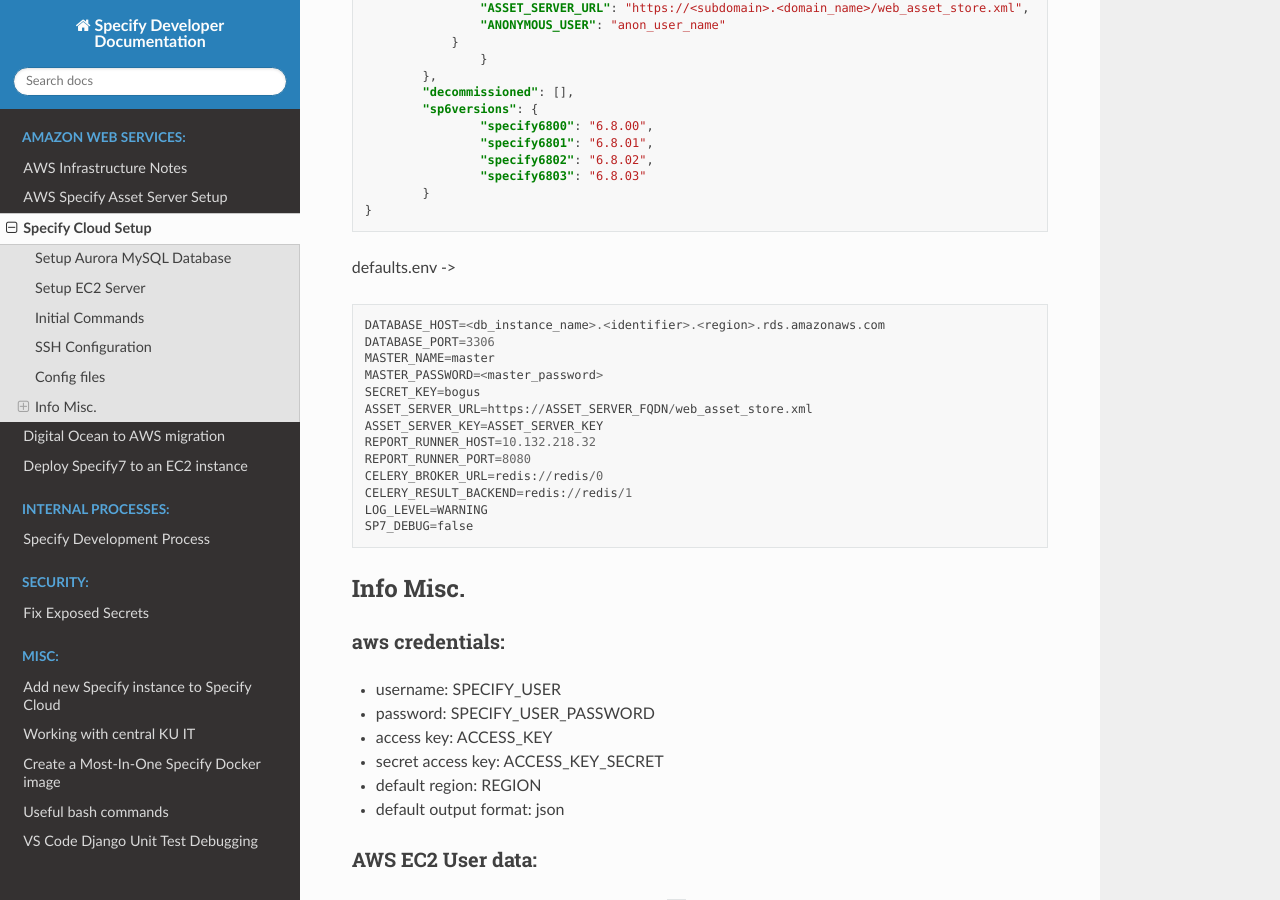
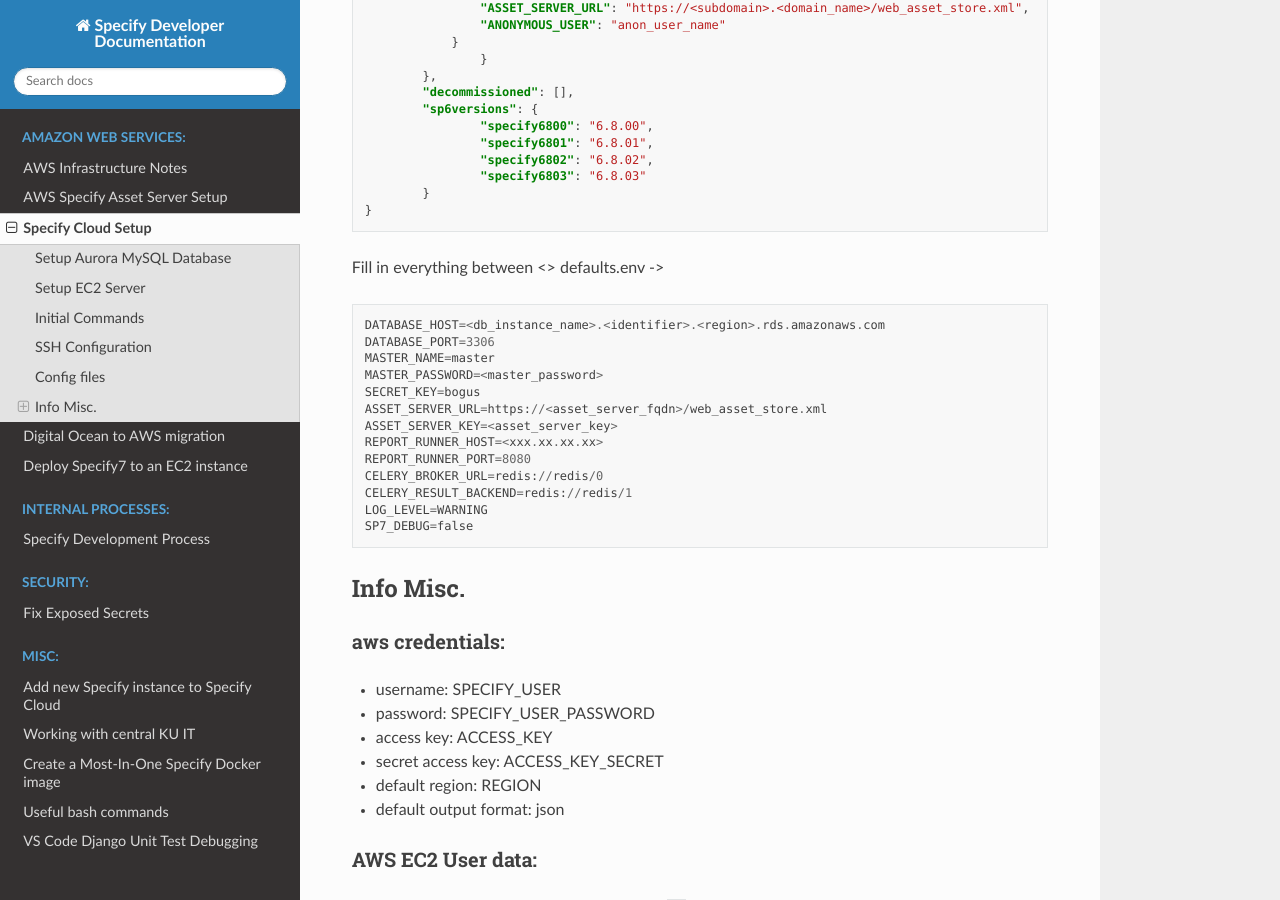
Before and after one commit to specify/specify.github.io, a Sphinx documentation site: the page built from sphinx/aws/aws_specify_cloud_setup.md, in a window 1280 px wide and 900 px high, scrolled down 1211 px. Built offline with Sphinx 7.4.7 and the Read the Docs theme 2.0.0, drawn with Linux system fonts in a browser that asks for light colours; pages that are not in the unit, such as notebooks, are missing from menus.

Commit message:
use vars in scripts

````diff
--- a/sphinx/aws/aws_specify_cloud_setup.md
+++ b/sphinx/aws/aws_specify_cloud_setup.md
@@ -58,16 +58,19 @@
 	}
 }
 ```
+
+Fill in everything between <>
 defaults.env ->
+
 ```
 DATABASE_HOST=<db_instance_name>.<identifier>.<region>.rds.amazonaws.com
 DATABASE_PORT=3306
 MASTER_NAME=master
 MASTER_PASSWORD=<master_password>
 SECRET_KEY=bogus
-ASSET_SERVER_URL=https://ASSET_SERVER_FQDN/web_asset_store.xml
-ASSET_SERVER_KEY=ASSET_SERVER_KEY
-REPORT_RUNNER_HOST=10.132.218.32
+ASSET_SERVER_URL=https://<asset_server_fqdn>/web_asset_store.xml
+ASSET_SERVER_KEY=<asset_server_key>
+REPORT_RUNNER_HOST=<xxx.xx.xx.xx>
 REPORT_RUNNER_PORT=8080
 CELERY_BROKER_URL=redis://redis/0
 CELERY_RESULT_BACKEND=redis://redis/1
````
Also changed, not shown: sphinx/aws/aws_specify_asset_server_setup.md (+0 -2 lines).
